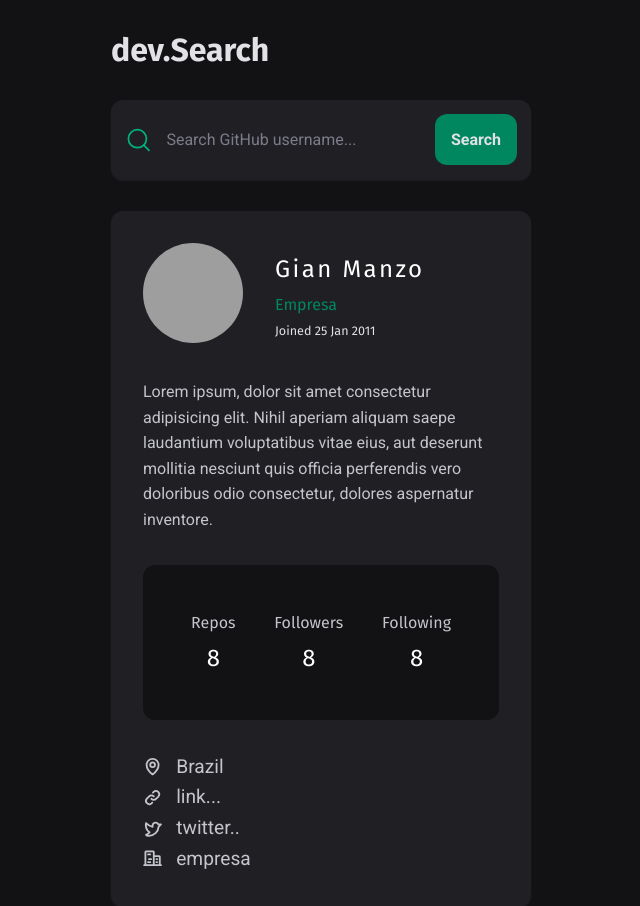
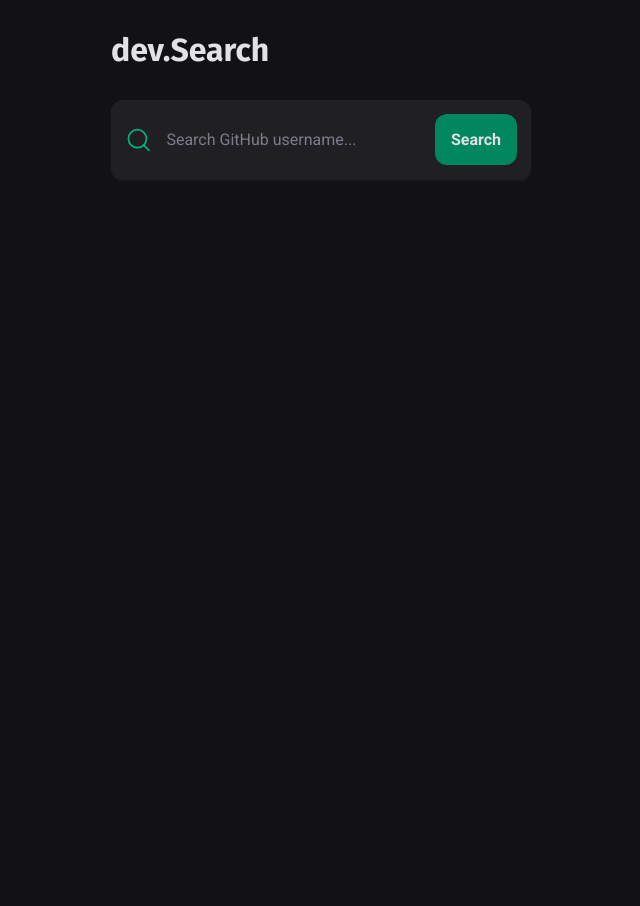
Before and after one commit to GianManzo/DevSearch, a React (Vite) app: page / in a window 1280 px wide. Shown: the whole page, without its empty margins (319-959 px from the left). After the commit the page ends 800 px from the top, so only its background shows below. Built offline with nearby package versions, Linux system fonts and the light colour scheme; grey boxes are pictures that could not be loaded.

Commit message:
add features search github username, add interfaces

```diff
--- a/src/App.tsx
+++ b/src/App.tsx
@@ -1,15 +1,28 @@
 import { Header } from './components/Header/Header';
 import { Profile } from './components/Profile/Profile';
 import { Search } from './components/Search/Search';
+import { useState } from 'react';
+import { IData } from './interfaces/IData';
+
 import * as C from './Styles-global';
 
 export const App = () => {
+  const [inputValue, setInput] = useState('');
+  const [data, setData] = useState<IData | null>(null);
+  const [error, setError] = useState(false);
+
   return (
     <>
       <C.Container>
         <Header />
-        <Search />
-        <Profile />
+        <Search
+          inputValue={inputValue}
+          setInput={setInput}
+          setData={setData}
+          error={error}
+          setError={setError}
+        />
+        <Profile data={data} error={error} />
       </C.Container>
     </>
   );
--- a/src/Styles-global.ts
+++ b/src/Styles-global.ts
@@ -30,8 +30,6 @@
   text-decoration: none;
 }
 
-
-
 `;
 
 export const Container = styled.div`
--- a/src/components/Profile/Profile.tsx
+++ b/src/components/Profile/Profile.tsx
@@ -1,66 +1,82 @@
 import * as C from './styles';
 import { MapPin, Link, TwitterLogo, Buildings } from 'phosphor-react';
+import { IData } from '~/interfaces/IData';
+import { Error } from '../helpers/Error/Error';
+import { useEffect } from 'react';
 
-export const Profile = () => {
+type Props = {
+  data: IData | null;
+  error: boolean;
+};
+
+export const Profile = ({ data, error }: Props) => {
+  if (data === null) {
+    return <div></div>;
+  }
+
   return (
     <>
+      {error ? (
+        <Error />
+      ) : (
         <C.Wrapper>
           <C.Infos>
             <div>
-            <C.Image src='https://github.com/gianmanzo.png' alt='' />
+              <C.Image src={data?.avatar_url} alt='' />
             </div>
             <C.BoxInfo>
-            <p>Gian Manzo</p>
+              <p>{data?.name}</p>
               <p>
-              <a href='https://github.com/'>Empresa</a>
+                <a href='https://github.com/'>{data?.company}</a>
               </p>
               <p>Joined 25 Jan 2011</p>
             </C.BoxInfo>
           </C.Infos>
           <C.Summary>
-          <p>
-            Lorem ipsum, dolor sit amet consectetur adipisicing elit. Nihil aperiam aliquam saepe
-            laudantium voluptatibus vitae eius, aut deserunt mollitia nesciunt quis officia
-            perferendis vero doloribus odio consectetur, dolores aspernatur inventore.
-          </p>
+            <p>{data?.bio}</p>
           </C.Summary>
           <C.Display>
             <ul>
               <li>
-              Repos <p>8</p>
+                Repos <p>{data?.public_repos}</p>
               </li>
               <li>
-              Followers <p>8</p>
+                Followers <p>{data?.followers}</p>
               </li>
               <li>
-              Following <p>8</p>
+                Following <p>{data?.following}</p>
               </li>
             </ul>
           </C.Display>
           <C.Footer>
             <ul>
               <li>
-              <MapPin weight='bold' /> Brazil
+                <MapPin weight='bold' /> {data?.location}
               </li>
               <li>
-              <a href='https:github.com/'>
+                <a href={data?.html_url} target='_blank' rel='noreferrer'>
                   <Link weight='bold' />
-                link...
+                  {data?.html_url}
                 </a>
               </li>
               <li>
-              <a href='https://twitter.com/'>
+                <a
+                  href={`https://twitter.com/${data?.twitter_username}`}
+                  target='_blank'
+                  rel='noreferrer'
+                >
                   <TwitterLogo weight='bold' />
-                twitter..
+                  twitter
                 </a>
               </li>
               <li>
                 <Buildings weight='bold' />
-              empresa
+                {data?.company}
               </li>
             </ul>
           </C.Footer>
         </C.Wrapper>
+      )}
     </>
   );
 };
--- a/src/components/Search/Search.tsx
+++ b/src/components/Search/Search.tsx
@@ -1,13 +1,38 @@
 import * as C from './styles';
 import { MagnifyingGlass } from 'phosphor-react';
 import { Green } from '~/variables/colors';
+import { IInput } from '~/interfaces/IInput';
 
-export const Search = () => {
+export const Search = ({ inputValue, setInput, setData, error, setError }: IInput) => {
+  function handleSubmit(e: React.FormEvent<HTMLFormElement>) {
+    e.preventDefault();
+    searchUser(inputValue);
+  }
+
+  function handleChange(e: React.ChangeEvent<HTMLInputElement>) {
+    setInput(e.target.value);
+  }
+
+  async function searchUser(input: string | unknown) {
+    try {
+      const response = await fetch(`https://api.github.com/users/${input}`);
+      if (!response.ok) {
+        setError(true);
+      } else {
+        const dataUser = await response.json();
+        setError(false);
+        setData(dataUser);
+      }
+    } catch (e) {
+      console.log(e);
+    }
+  }
+
   return (
-    <C.Form>
+    <C.Form onSubmit={handleSubmit}>
       <C.Wrapper>
         <MagnifyingGlass size={40} color={Green.light} />
-        <input type='text' placeholder='Search GitHub username...' />
+        <input onChange={handleChange} placeholder='Search GitHub username...' />
         <button type='submit'>Search</button>
       </C.Wrapper>
     </C.Form>
--- /dev/null
+++ b/src/components/helpers/Error/Error.tsx
@@ -0,0 +1,3 @@
+export const Error = () => {
+  return <div>Errorsssssssssssssssss</div>;
+};
--- /dev/null
+++ b/src/interfaces/IData.ts
@@ -0,0 +1,12 @@
+export interface IData {
+  avatar_url: string;
+  company: string;
+  name: string;
+  bio: string;
+  public_repos: number;
+  followers: number;
+  following: number;
+  location: string;
+  twitter_username: string;
+  html_url: string;
+}
--- /dev/null
+++ b/src/interfaces/IInput.ts
@@ -0,0 +1,9 @@
+import { IData } from './IData';
+
+export interface IInput {
+  inputValue: string;
+  setInput: React.Dispatch<React.SetStateAction<string>>;
+  setData: React.Dispatch<React.SetStateAction<IData | null>>;
+  error: boolean;
+  setError: React.Dispatch<React.SetStateAction<boolean>>;
+}
```
Lines whose indentation alone changed are shown as unchanged.
